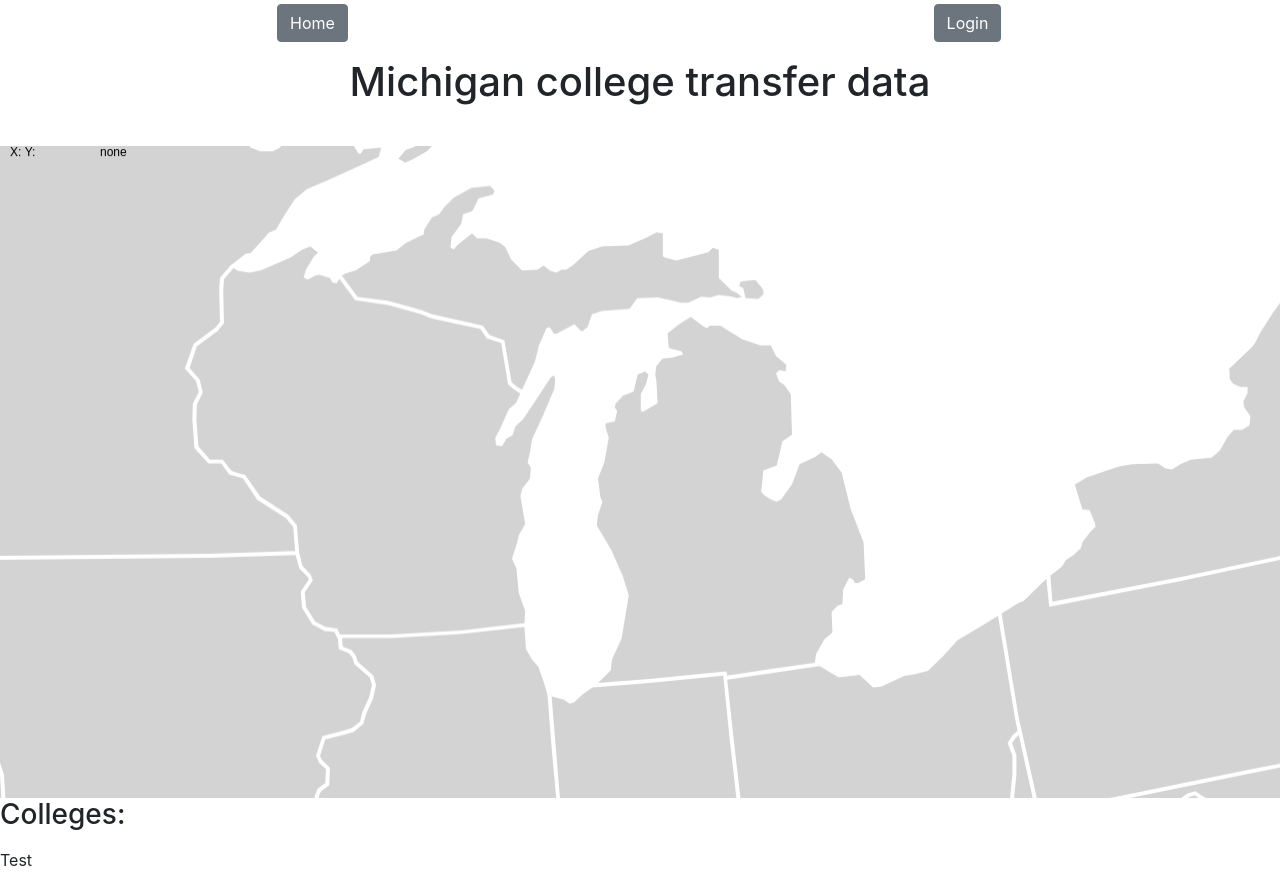
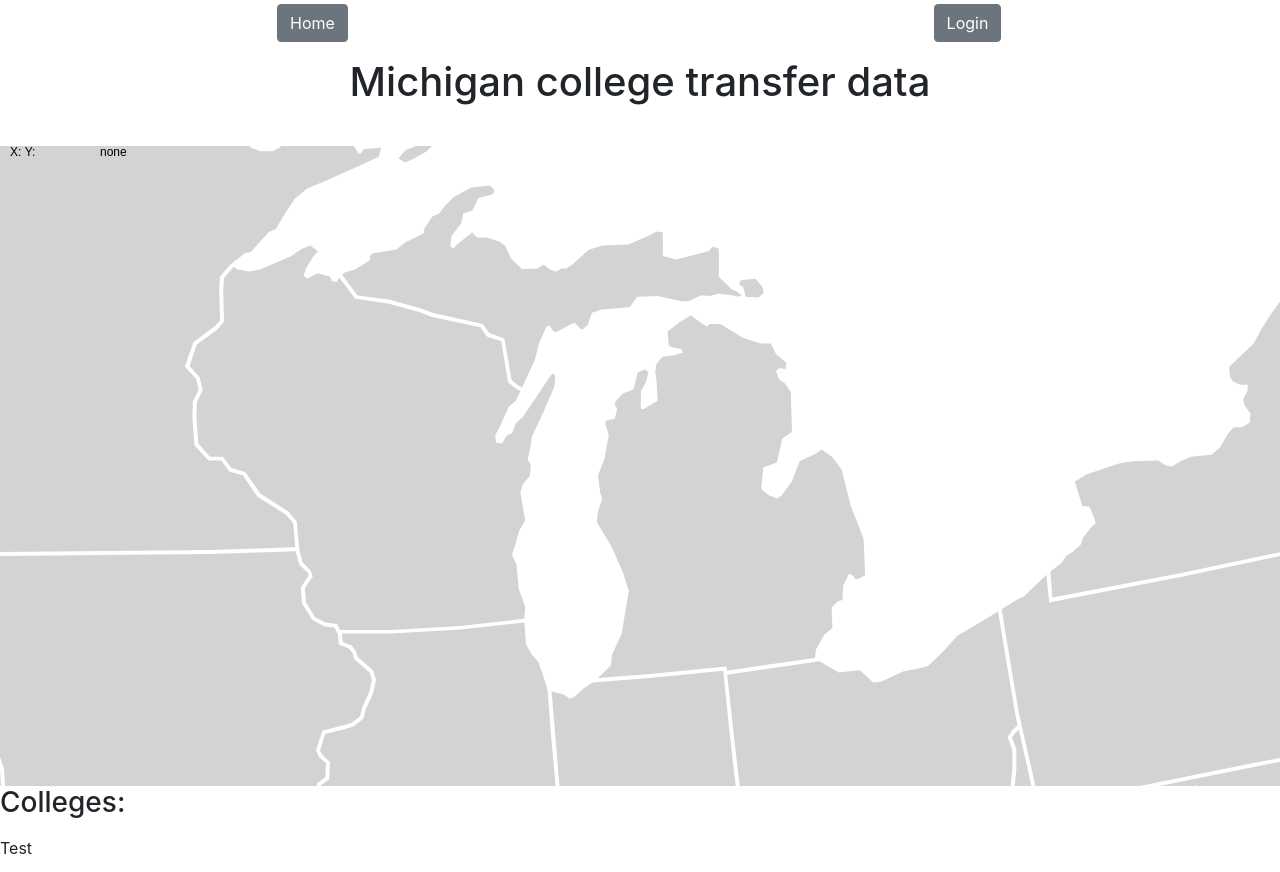
Before and after one commit to AndrewJager/MI-College-Transfer-Data, a Flask app: page / in a window 1280 px wide. Run offline with Flask 2, Linux system fonts and the light colour scheme; data that the repository does not hold is empty; some libraries are stand-ins or nearby versions.

Commit message:
Make map decent size

```diff
--- a/project/home/templates/index.html
+++ b/project/home/templates/index.html
@@ -72,12 +72,16 @@
             collegeText.content = 'none';
             document.getElementById("colLink").href="#";
             document.getElementById("colLink").style.display = 'none';
+            document.getElementById("colEditLink").href="#";
+            document.getElementById("colEditLink").style.display = 'none';
         }
         else
         {
             document.getElementById("colLink").style.display = 'block';
             document.getElementById("colLink").href="/college/" + collegeText.content;
             document.getElementById("colLink").text = collegeText.content;
+            document.getElementById("colEditLink").style.display = 'block';
+            document.getElementById("colEditLink").href="/edit_college/" + collegeText.content;
         }
     }
 
@@ -105,13 +109,14 @@
 </div>
 <div class="row text-center m-3">
     <div class="col">
-        <a href="#" class="btn btn-secondary" id="colLink" style="display: none">This college</a>
+        <a href="#" class="btn btn-secondary" id="colLink" style="display: none"></a>
+        <a href="#" class="btn btn-warning" id="colEditLink" style="display: none">Edit</a>
     </div>
 </div>
 <div class="row">
     <div class="col">
         <img src="/static/images/USMap.svg" id="map" style="display: none;">
-        <canvas id="myCanvas" resize></canvas>
+        <canvas id="myCanvas"></canvas>
     </div>
 </div>
 <div class="row">
--- a/project/static/styles.css
+++ b/project/static/styles.css
@@ -2,8 +2,12 @@
     display: inline;
 }
 
-/* Scale canvas with resize attribute to full size */
-canvas[resize] {
-    width: 100%;
-    height: 100%;
+#myCanvas {
+    height: 80vh;
+    width: 100vw;
+    display: block;
 }
+
+body {
+    overflow-x: hidden;
+}
```
